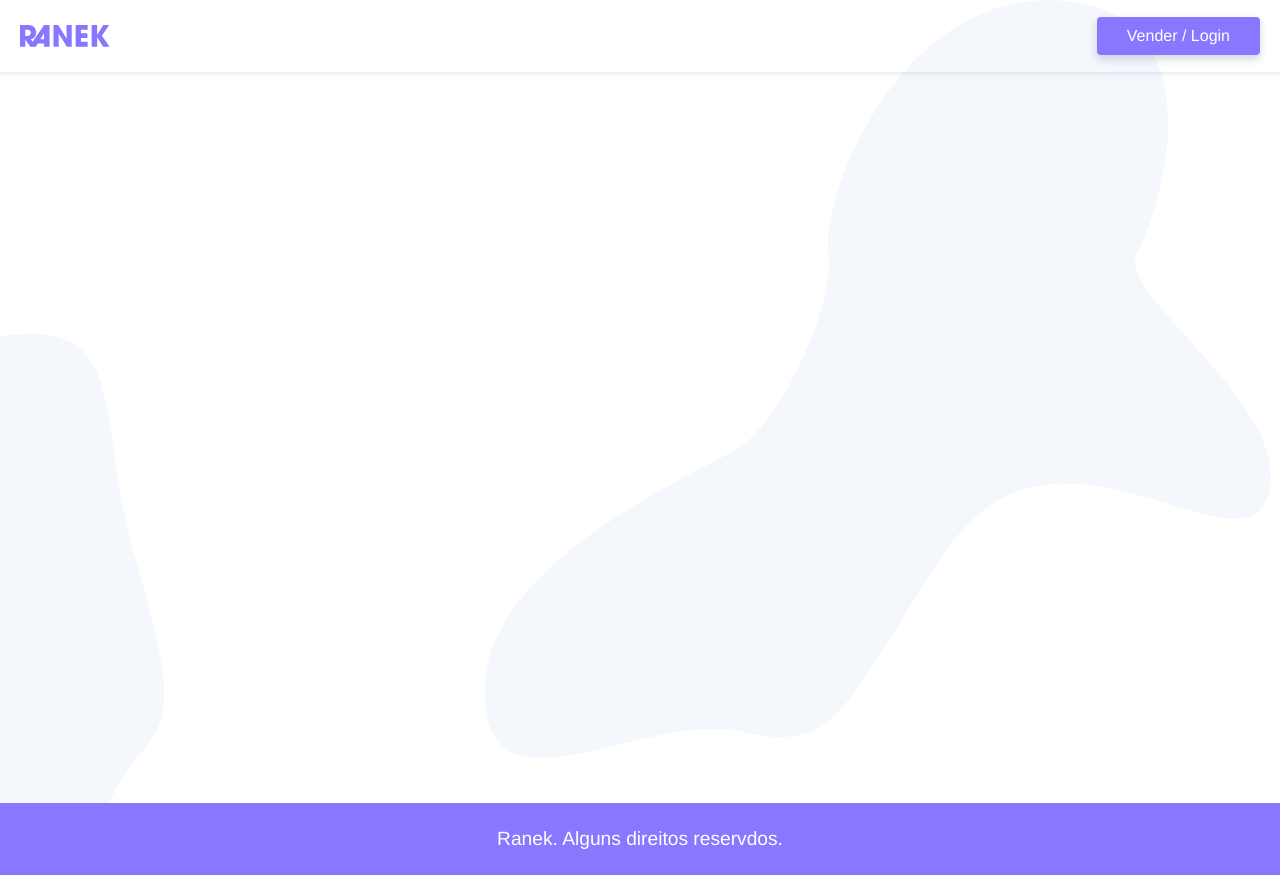
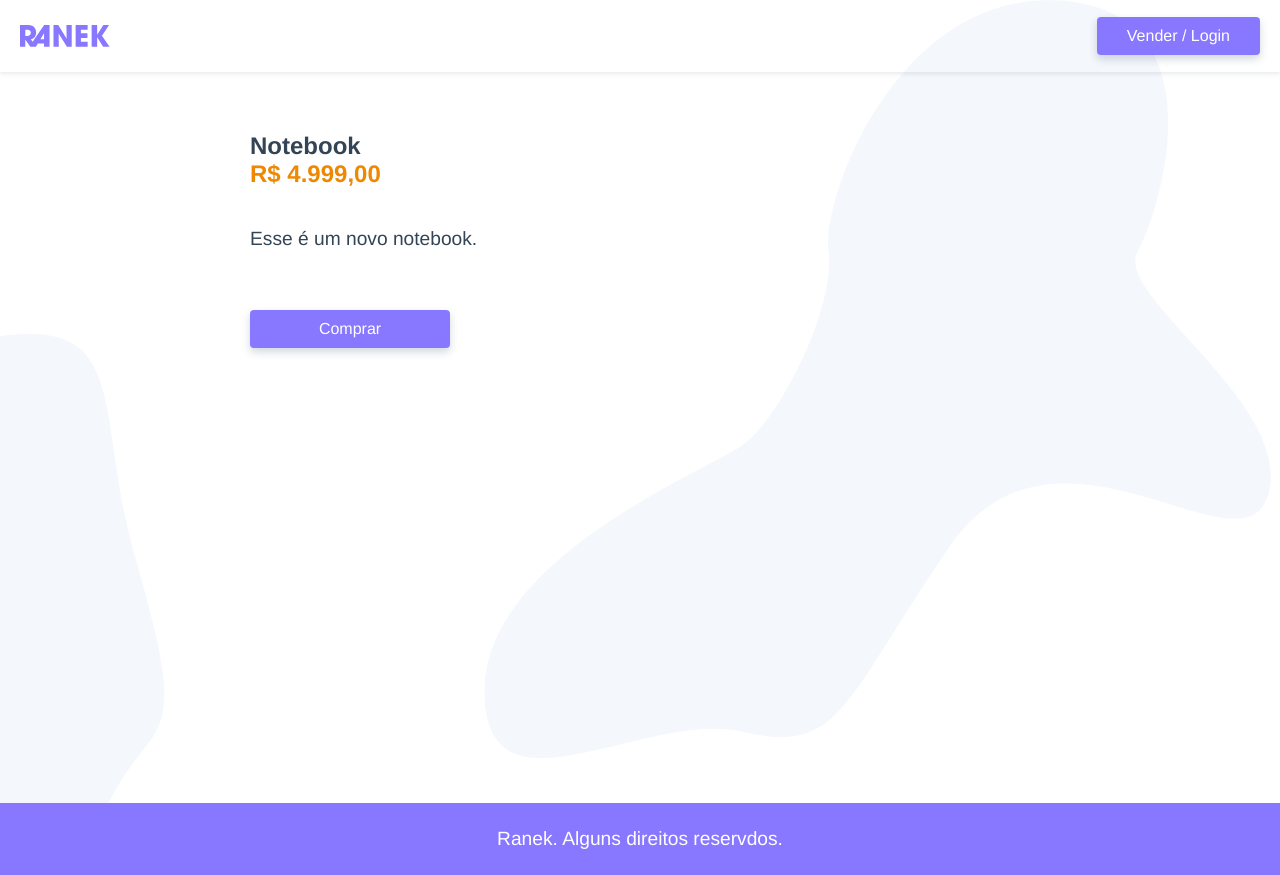
Before and after one commit to WillRy/vuejs2-completo, a Vue app in the folder 09-ranek-projeto-final/ranek-spa/: page /produto/notebook in a window 1280 px wide. Built offline with nearby package versions, Linux system fonts and the light colour scheme; data requests are answered from the project's data file.

Commit message:
Versão inicial da página de produto
- Criada versão inicial da página
  de detalhes de produto.

```diff
--- a/09-ranek-projeto-final/ranek-spa/src/components/ProdutosLista.vue
+++ b/09-ranek-projeto-final/ranek-spa/src/components/ProdutosLista.vue
@@ -3,9 +3,9 @@
     <transition mode="out-in">
       <div v-if="produtos && produtos.length > 0" class="produtos" key="produtos">
         <div v-for="(produto,index) in produtos" :key="index" class="produto">
-          <router-link to="/">
+          <router-link :to="{name:'produto', params:{id: produto.id}}">
             <img v-if="produto.fotos" :src="produto.fotos[0].src" :alt="produto.fotos[0].titulo">
-            <p class="preco">{{ produto.preco }}</p>
+            <p class="preco">{{ produto.preco | numeroPreco }}</p>
             <h2 class="titulo">{{ produto.nome }}</h2>
             <p>{{ produto.descricao }}</p>
           </router-link>
--- a/09-ranek-projeto-final/ranek-spa/src/main.js
+++ b/09-ranek-projeto-final/ranek-spa/src/main.js
@@ -8,6 +8,12 @@
 
 Vue.component('PaginaCarregando', PaginaCarregando);
 
+Vue.filter('numeroPreco', (valor) => {
+  const novoValor = Number(valor);
+  if(isNaN(novoValor)) return valor;
+  return novoValor.toLocaleString('pt-BR',{style:'currency',currency:'BRL'});
+})
+
 new Vue({
   router,
   store,
--- a/09-ranek-projeto-final/ranek-spa/src/router/index.js
+++ b/09-ranek-projeto-final/ranek-spa/src/router/index.js
@@ -1,6 +1,7 @@
 import Vue from "vue"
 import VueRouter from "vue-router"
 import Home from "../views/Home.vue"
+import Produto from "../views/Produto";
 
 Vue.use(VueRouter)
 
@@ -10,13 +11,19 @@
     name: "Home",
     component: Home
   },
+  {
+    path: "/produto/:id",
+    name: "produto",
+    component: Produto,
+    props: true
+  },
 ]
 
 const router = new VueRouter({
   mode: "history",
   base: process.env.BASE_URL,
   routes,
-  scrollBehavior(){
+  scrollBehavior() {
     return window.scrollTo({
       top: 0,
       behavior: 'smooth'
--- /dev/null
+++ b/09-ranek-projeto-final/ranek-spa/src/views/Produto.vue
@@ -0,0 +1,71 @@
+<template>
+  <section>
+    <div v-if="produto" class="produto">
+      <ul class="fotos" v-if="produto.fotos">
+        <li v-for="(foto,index) in produto.fotos" :key="index">
+          <img :src="foto.src" :alt="foto.titulo">
+        </li>
+      </ul>
+      <div class="info">
+        <h1>{{produto.nome}}</h1>
+        <p class="preco">{{produto.preco | numeroPreco}}</p>
+        <p class="descricao">{{produto.descricao}}</p>
+        <button class="btn" v-if="produto.vendido ==='false'">Comprar</button>
+        <button class="btn" v-else disabled>Produto Vendido</button>
+      </div>
+    </div>
+    <PaginaCarregando v-else/>
+  </section>
+</template>
+
+<script>
+import {api} from "../services";
+
+export default {
+  name: "Produto",
+  props: ['id'],
+  data() {
+    return {
+      produto: null
+    }
+  },
+  methods: {
+    getProduto() {
+      api.get(`/produto/${this.id}`)
+        .then(response => {
+          this.produto = response.data;
+        })
+    }
+  },
+  created() {
+    this.getProduto();
+  }
+}
+</script>
+
+<style scoped>
+.produto{
+  display: grid;
+  grid-template-columns: 1fr 1fr;
+  grid-gap: 30px;
+  max-width: 900px;
+  padding: 60px;
+  margin: 0 auto;
+}
+
+.preco{
+  color: #e80;
+  font-weight: bold;
+  font-size: 1.5rem;
+  margin-bottom: 40px;
+}
+
+.descricao{
+  font-size: 1.2rem;
+}
+
+.btn{
+  margin-top: 60px;
+  width: 200px;
+}
+</style>
```
